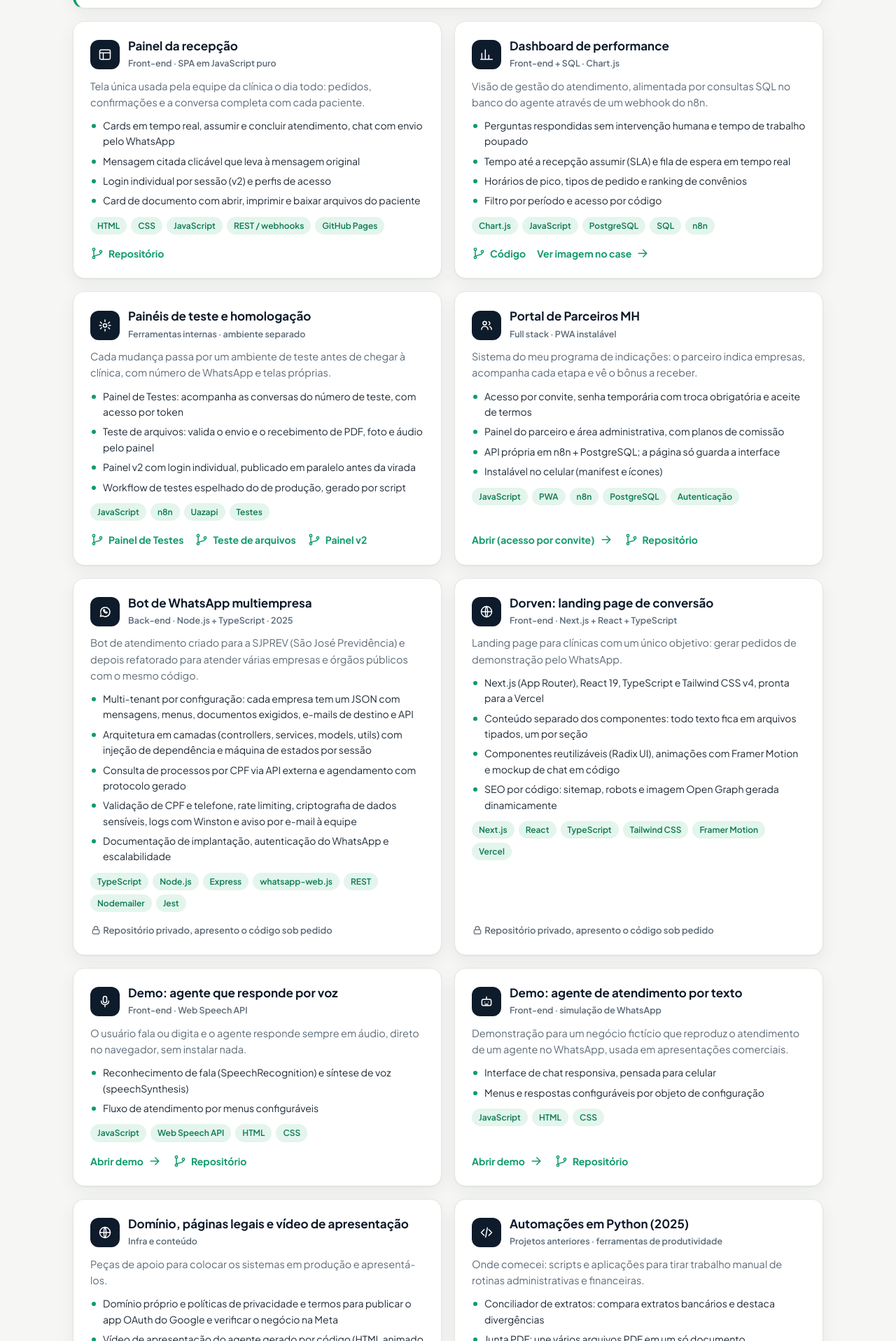
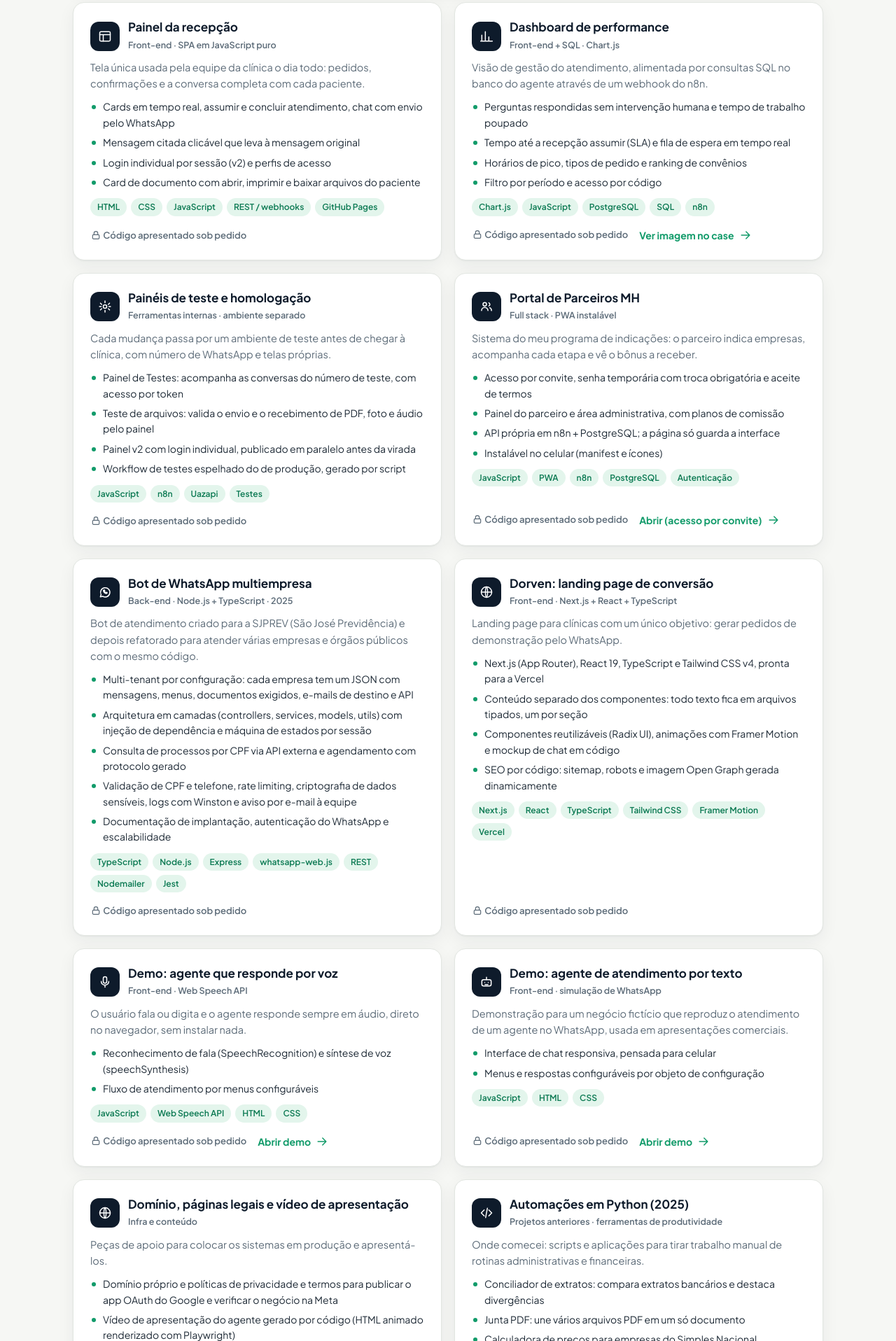
Before and after one commit to marcelloheck-arch/marcelloheck-arch.github.io, a plain HTML site: page index.html in a window 1280 px wide. Shown: the part 3266-5182 px from the top of the page at 70% size. Drawn offline with Linux system fonts and the light colour scheme.

Commit message:
Portfólio: sem links para repositórios, código apresentado sob pedido
Co-Authored-By: Claude Opus 5.5 <noreply@anthropic.com>
Claude-Session: https://claude.ai/code/session_019gUGKNyfXCcZRVavUpzfbo

```diff
--- a/index.html
+++ b/index.html
@@ -356,7 +356,7 @@ footer .wrap { display: flex; justify-content: space-between; gap: 12px; flex-wr
   <div class="wrap">
     <div class="rotulo">Projetos</div>
     <h2>O que eu construí, do back-end à tela.</h2>
-    <p class="sub">Tudo abaixo foi projetado, desenvolvido e é mantido por mim. Os repositórios públicos estão linkados em cada card. O back-end da clínica (workflows, banco e integrações) e os repositórios privados ficam fora do ar, por conterem dados e credenciais de clientes, e posso apresentar o código numa conversa.</p>
+    <p class="sub">Tudo abaixo foi projetado, desenvolvido e é mantido por mim. O código-fonte não fica aberto: por proteção do meu trabalho e dos dados dos clientes, apresento o código e a arquitetura numa conversa. As demonstrações estão liberadas para você testar.</p>
     <div class="projetos">
 
       <article class="proj destaque">
@@ -373,7 +373,7 @@ footer .wrap { display: flex; justify-content: space-between; gap: 12px; flex-wr
           <li>Migração de provedor (Evolution → Uazapi) gerada por script, com testes automatizados</li>
         </ul>
         <div class="tags"><span>n8n</span><span>JavaScript</span><span>PostgreSQL</span><span>SQL</span><span>LLM / OpenRouter</span><span>WhatsApp Cloud API</span><span>Evolution API</span><span>Uazapi</span><span>Google Drive API</span><span>Python</span></div>
-        <div class="links"><span class="priv"><svg class="ic" style="width:16px;height:16px;vertical-align:-3px"><use href="#i-cadeado"/></svg> Código em servidor privado (dados de clientes)</span><a href="#tecnico">Ver a arquitetura <svg class="ic"><use href="#i-seta"/></svg></a></div>
+        <div class="links"><span class="priv"><svg class="ic" style="width:16px;height:16px;vertical-align:-3px"><use href="#i-cadeado"/></svg> Código apresentado sob pedido</span><a href="#tecnico">Ver a arquitetura <svg class="ic"><use href="#i-seta"/></svg></a></div>
       </article>
 
       <article class="proj">
@@ -386,7 +386,7 @@ footer .wrap { display: flex; justify-content: space-between; gap: 12px; flex-wr
           <li>Card de documento com abrir, imprimir e baixar arquivos do paciente</li>
         </ul>
         <div class="tags"><span>HTML</span><span>CSS</span><span>JavaScript</span><span>REST / webhooks</span><span>GitHub Pages</span></div>
-        <div class="links"><a href="https://github.com/marcelloheck-arch/painel-cardiocenter" target="_blank" rel="noopener"><svg class="ic"><use href="#i-git"/></svg>Repositório</a></div>
+        <div class="links"><span class="priv"><svg class="ic" style="width:16px;height:16px;vertical-align:-3px"><use href="#i-cadeado"/></svg> Código apresentado sob pedido</span></div>
       </article>
 
       <article class="proj">
@@ -399,7 +399,7 @@ footer .wrap { display: flex; justify-content: space-between; gap: 12px; flex-wr
           <li>Filtro por período e acesso por código</li>
         </ul>
         <div class="tags"><span>Chart.js</span><span>JavaScript</span><span>PostgreSQL</span><span>SQL</span><span>n8n</span></div>
-        <div class="links"><a href="https://github.com/marcelloheck-arch/painel-cardiocenter/blob/master/dashboard.html" target="_blank" rel="noopener"><svg class="ic"><use href="#i-git"/></svg>Código</a><a href="#case">Ver imagem no case <svg class="ic"><use href="#i-seta"/></svg></a></div>
+        <div class="links"><span class="priv"><svg class="ic" style="width:16px;height:16px;vertical-align:-3px"><use href="#i-cadeado"/></svg> Código apresentado sob pedido</span><a href="#case">Ver imagem no case <svg class="ic"><use href="#i-seta"/></svg></a></div>
       </article>
 
       <article class="proj">
@@ -412,7 +412,7 @@ footer .wrap { display: flex; justify-content: space-between; gap: 12px; flex-wr
           <li>Workflow de testes espelhado do de produção, gerado por script</li>
         </ul>
         <div class="tags"><span>JavaScript</span><span>n8n</span><span>Uazapi</span><span>Testes</span></div>
-        <div class="links"><a href="https://github.com/marcelloheck-arch/paineltestesmeunumero" target="_blank" rel="noopener"><svg class="ic"><use href="#i-git"/></svg>Painel de Testes</a><a href="https://github.com/marcelloheck-arch/painel-cardiocenter/tree/master/teste-arquivos" target="_blank" rel="noopener"><svg class="ic"><use href="#i-git"/></svg>Teste de arquivos</a><a href="https://github.com/marcelloheck-arch/painel-cardiocenter/tree/master/v2" target="_blank" rel="noopener"><svg class="ic"><use href="#i-git"/></svg>Painel v2</a></div>
+        <div class="links"><span class="priv"><svg class="ic" style="width:16px;height:16px;vertical-align:-3px"><use href="#i-cadeado"/></svg> Código apresentado sob pedido</span></div>
       </article>
 
       <article class="proj">
@@ -425,7 +425,7 @@ footer .wrap { display: flex; justify-content: space-between; gap: 12px; flex-wr
           <li>Instalável no celular (manifest e ícones)</li>
         </ul>
         <div class="tags"><span>JavaScript</span><span>PWA</span><span>n8n</span><span>PostgreSQL</span><span>Autenticação</span></div>
-        <div class="links"><a href="https://marcelloheck-arch.github.io/portal-parceiros-mh/" target="_blank" rel="noopener">Abrir (acesso por convite) <svg class="ic"><use href="#i-seta"/></svg></a><a href="https://github.com/marcelloheck-arch/portal-parceiros-mh" target="_blank" rel="noopener"><svg class="ic"><use href="#i-git"/></svg>Repositório</a></div>
+        <div class="links"><span class="priv"><svg class="ic" style="width:16px;height:16px;vertical-align:-3px"><use href="#i-cadeado"/></svg> Código apresentado sob pedido</span><a href="https://marcelloheck-arch.github.io/portal-parceiros-mh/" target="_blank" rel="noopener">Abrir (acesso por convite) <svg class="ic"><use href="#i-seta"/></svg></a></div>
       </article>
 
       <article class="proj">
@@ -439,7 +439,7 @@ footer .wrap { display: flex; justify-content: space-between; gap: 12px; flex-wr
           <li>Documentação de implantação, autenticação do WhatsApp e escalabilidade</li>
         </ul>
         <div class="tags"><span>TypeScript</span><span>Node.js</span><span>Express</span><span>whatsapp-web.js</span><span>REST</span><span>Nodemailer</span><span>Jest</span></div>
-        <div class="links"><span class="priv"><svg class="ic" style="width:16px;height:16px;vertical-align:-3px"><use href="#i-cadeado"/></svg> Repositório privado, apresento o código sob pedido</span></div>
+        <div class="links"><span class="priv"><svg class="ic" style="width:16px;height:16px;vertical-align:-3px"><use href="#i-cadeado"/></svg> Código apresentado sob pedido</span></div>
       </article>
 
       <article class="proj">
@@ -452,7 +452,7 @@ footer .wrap { display: flex; justify-content: space-between; gap: 12px; flex-wr
           <li>SEO por código: sitemap, robots e imagem Open Graph gerada dinamicamente</li>
         </ul>
         <div class="tags"><span>Next.js</span><span>React</span><span>TypeScript</span><span>Tailwind CSS</span><span>Framer Motion</span><span>Vercel</span></div>
-        <div class="links"><span class="priv"><svg class="ic" style="width:16px;height:16px;vertical-align:-3px"><use href="#i-cadeado"/></svg> Repositório privado, apresento o código sob pedido</span></div>
+        <div class="links"><span class="priv"><svg class="ic" style="width:16px;height:16px;vertical-align:-3px"><use href="#i-cadeado"/></svg> Código apresentado sob pedido</span></div>
       </article>
 
       <article class="proj">
@@ -463,7 +463,7 @@ footer .wrap { display: flex; justify-content: space-between; gap: 12px; flex-wr
           <li>Fluxo de atendimento por menus configuráveis</li>
         </ul>
         <div class="tags"><span>JavaScript</span><span>Web Speech API</span><span>HTML</span><span>CSS</span></div>
-        <div class="links"><a href="https://marcelloheck-arch.github.io/AtendePorvoz/" target="_blank" rel="noopener">Abrir demo <svg class="ic"><use href="#i-seta"/></svg></a><a href="https://github.com/marcelloheck-arch/AtendePorvoz" target="_blank" rel="noopener"><svg class="ic"><use href="#i-git"/></svg>Repositório</a></div>
+        <div class="links"><span class="priv"><svg class="ic" style="width:16px;height:16px;vertical-align:-3px"><use href="#i-cadeado"/></svg> Código apresentado sob pedido</span><a href="https://marcelloheck-arch.github.io/AtendePorvoz/" target="_blank" rel="noopener">Abrir demo <svg class="ic"><use href="#i-seta"/></svg></a></div>
       </article>
 
       <article class="proj">
@@ -474,7 +474,7 @@ footer .wrap { display: flex; justify-content: space-between; gap: 12px; flex-wr
           <li>Menus e respostas configuráveis por objeto de configuração</li>
         </ul>
         <div class="tags"><span>JavaScript</span><span>HTML</span><span>CSS</span></div>
-        <div class="links"><a href="https://marcelloheck-arch.github.io/SeuNegocio/" target="_blank" rel="noopener">Abrir demo <svg class="ic"><use href="#i-seta"/></svg></a><a href="https://github.com/marcelloheck-arch/SeuNegocio" target="_blank" rel="noopener"><svg class="ic"><use href="#i-git"/></svg>Repositório</a></div>
+        <div class="links"><span class="priv"><svg class="ic" style="width:16px;height:16px;vertical-align:-3px"><use href="#i-cadeado"/></svg> Código apresentado sob pedido</span><a href="https://marcelloheck-arch.github.io/SeuNegocio/" target="_blank" rel="noopener">Abrir demo <svg class="ic"><use href="#i-seta"/></svg></a></div>
       </article>
 
       <article class="proj">
@@ -486,7 +486,7 @@ footer .wrap { display: flex; justify-content: space-between; gap: 12px; flex-wr
           <li>Este portfólio, com prévia de link (Open Graph) e layout responsivo</li>
         </ul>
         <div class="tags"><span>DNS / GitHub Pages</span><span>OAuth Google</span><span>Playwright</span><span>Node.js</span></div>
-        <div class="links"><a href="https://github.com/marcelloheck-arch/cardiocenter-site" target="_blank" rel="noopener"><svg class="ic"><use href="#i-git"/></svg>Repositório do domínio</a></div>
+        <div class="links"><span class="priv"><svg class="ic" style="width:16px;height:16px;vertical-align:-3px"><use href="#i-cadeado"/></svg> Código apresentado sob pedido</span></div>
       </article>
 
       <article class="proj">
@@ -499,7 +499,7 @@ footer .wrap { display: flex; justify-content: space-between; gap: 12px; flex-wr
           <li>Jogo de perguntas e respostas para memorização</li>
         </ul>
         <div class="tags"><span>Python</span><span>Excel / BI</span><span>PDF</span><span>Power Automate</span></div>
-        <div class="links"><a href="https://github.com/marcelloheck-arch" target="_blank" rel="noopener"><svg class="ic"><use href="#i-git"/></svg>Perfil no GitHub</a></div>
+        <div class="links"><span class="priv"><svg class="ic" style="width:16px;height:16px;vertical-align:-3px"><use href="#i-cadeado"/></svg> Código apresentado sob pedido</span></div>
       </article>
 
     </div>
@@ -579,7 +579,6 @@ footer .wrap { display: flex; justify-content: space-between; gap: 12px; flex-wr
       <div class="contato-acoes">
         <a class="btn btn-verde" href="https://wa.me/5548999314665?text=Ol%C3%A1%20Marcelo%2C%20vi%20seu%20portf%C3%B3lio%20e%20quero%20conversar%20sobre%20um%20projeto." target="_blank" rel="noopener"><svg class="ic"><use href="#i-whats"/></svg>WhatsApp (48) 99931-4665</a>
         <a class="btn btn-linha" href="https://www.linkedin.com/in/marcelo-heck" target="_blank" rel="noopener"><svg class="ic"><use href="#i-in"/></svg>LinkedIn</a>
-        <a class="btn btn-linha" href="https://github.com/marcelloheck-arch" target="_blank" rel="noopener"><svg class="ic"><use href="#i-git"/></svg>GitHub</a>
         <a class="btn btn-linha" href="mailto:marcello.heck@gmail.com"><svg class="ic"><use href="#i-mail"/></svg>marcello.heck@gmail.com</a>
       </div>
     </div>
```
